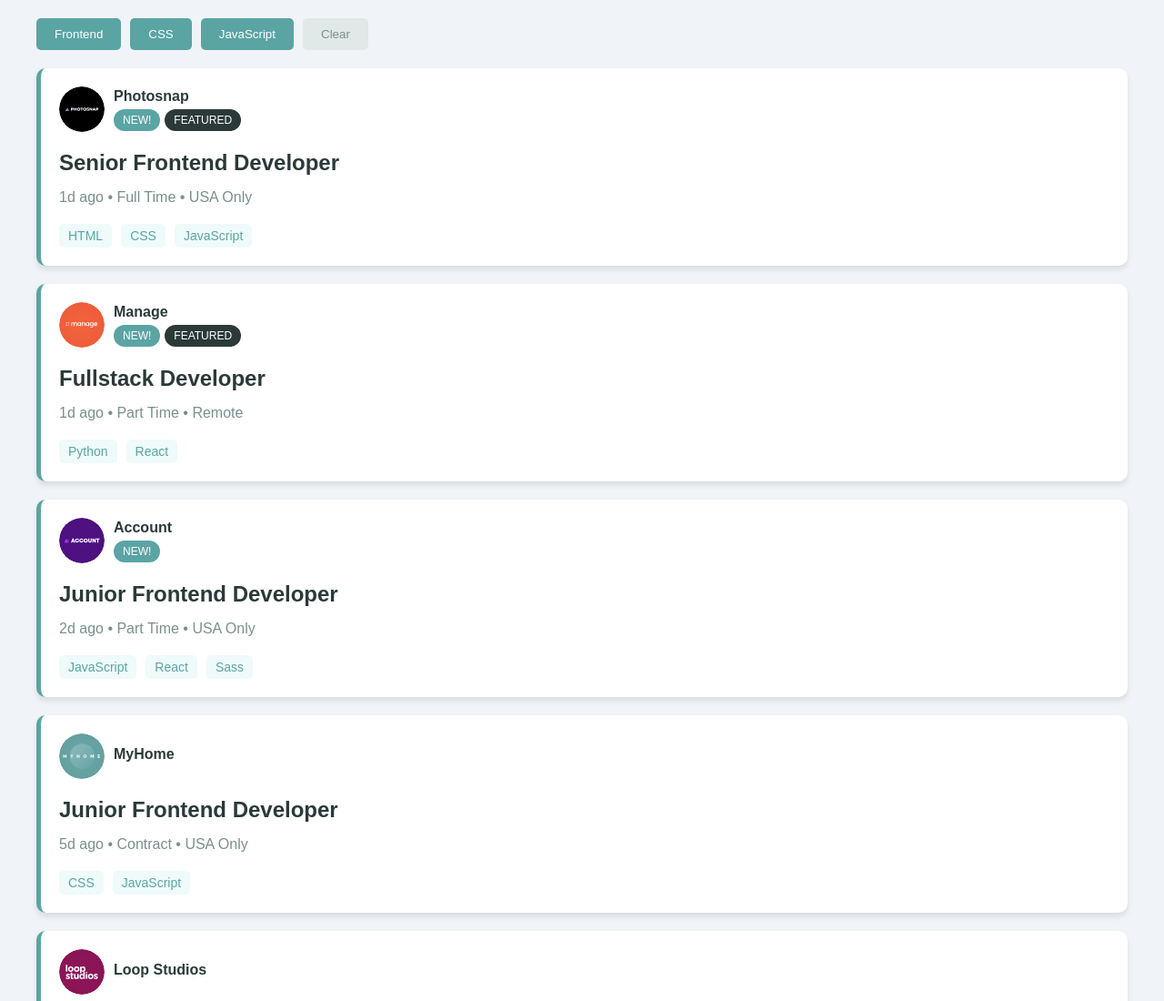
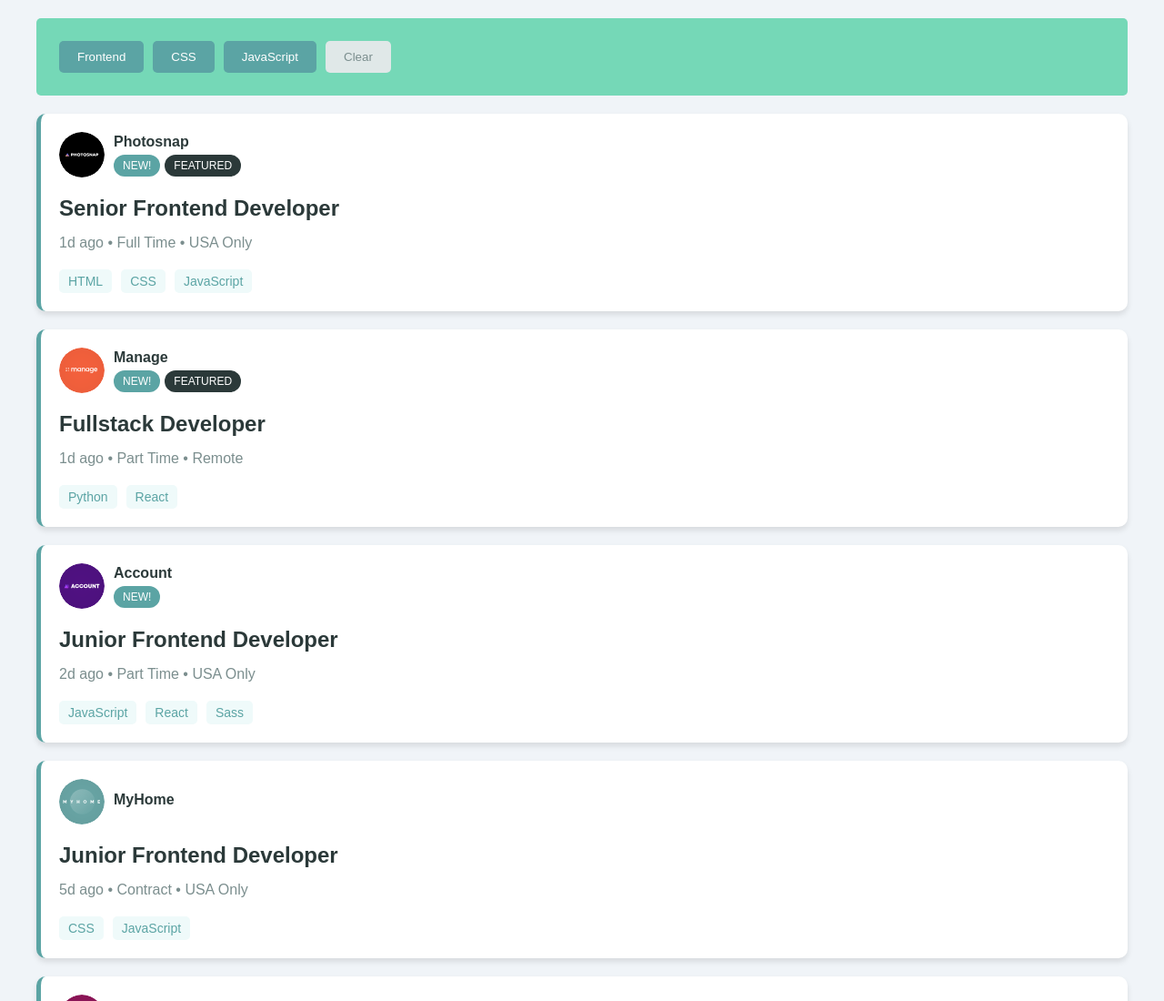
Before and after one commit to ProffMash/Static-Job-Listing, a plain HTML site: page index.html in a window 1280 px wide. Shown: the top 1100 px of the page at 91% size. Drawn offline with Linux system fonts and the light colour scheme.

Commit message:
Update styles.css

```diff
--- a/styles.css
+++ b/styles.css
@@ -21,8 +21,11 @@ body {
 .selected-filters {
     display: flex;
     gap: 10px;
+    background-color: rgb(117, 216, 183);
+    padding: 25px;
+    width: 100%;
+    border-radius: 5px;
 }
-
 .filter-btn {
     background-color: #5ba4a4;
     color: #fff;
```
